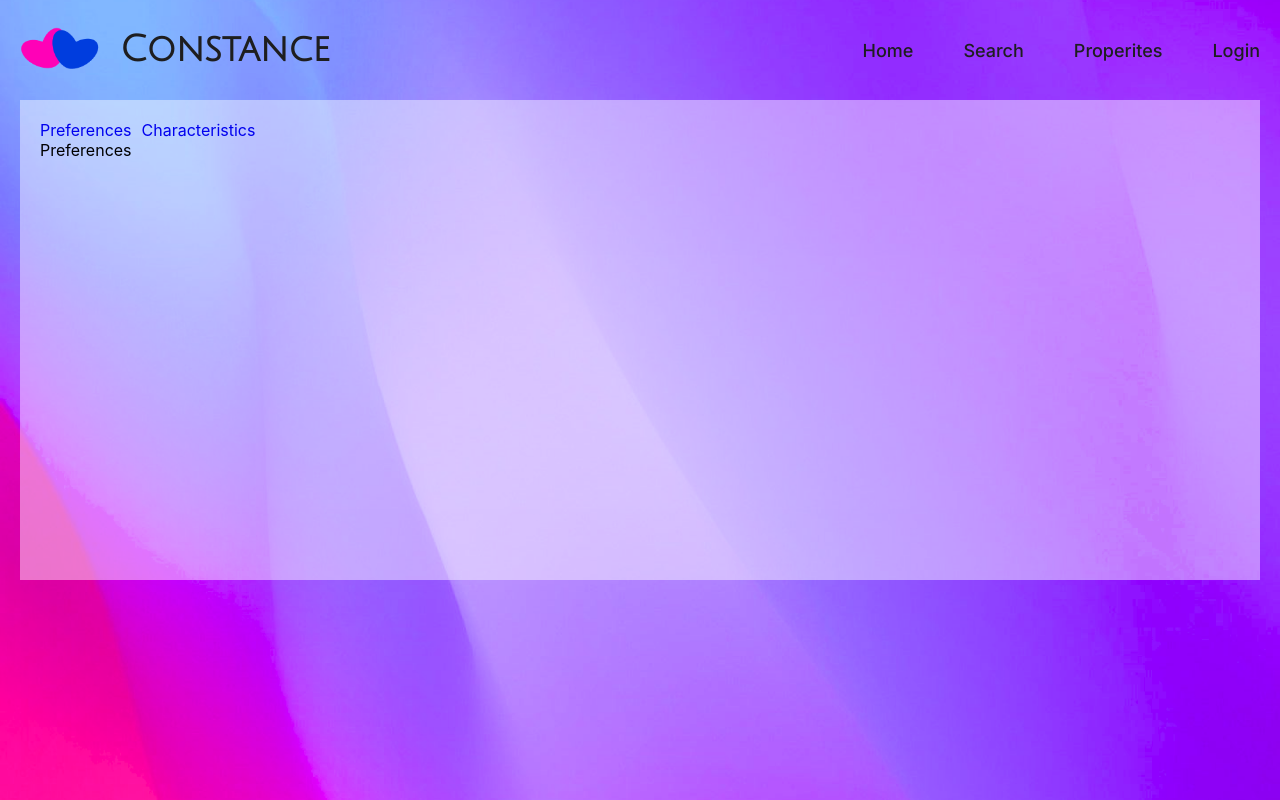
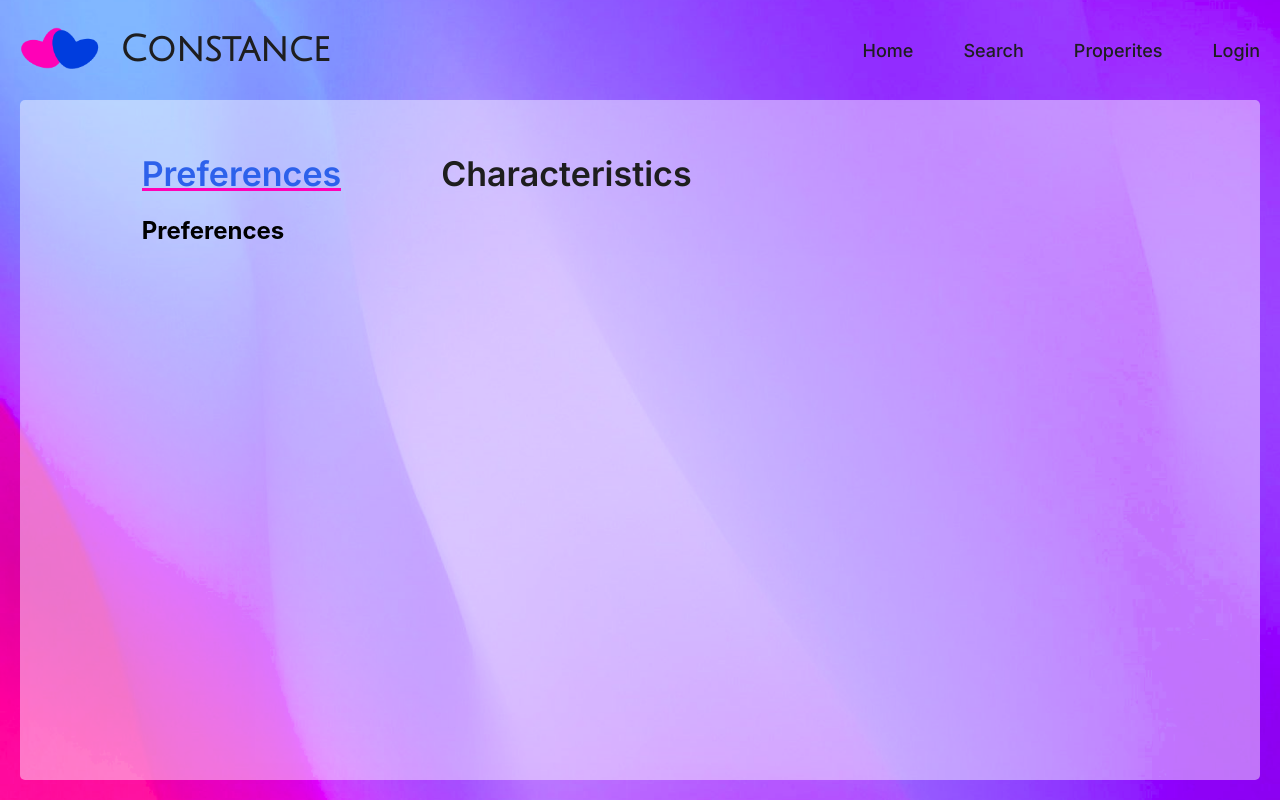
Before and after one commit to SmokingElk/Constance, a React (Create React App) app in the folder client/: page /properties/preferences in a window 1280 px wide. Built offline with nearby package versions, Linux system fonts and the light colour scheme; no server answers.

Commit message:
add properties block layout

```diff
--- a/client/src/components/App/App.module.css
+++ b/client/src/components/App/App.module.css
@@ -4,4 +4,5 @@
 	height: 100%;
 	box-sizing: border-box;
 	padding: 0 20px;
+	overflow-y: scroll;
 }
--- a/client/src/components/Properties/Preferences/Preferences.jsx
+++ b/client/src/components/Properties/Preferences/Preferences.jsx
@@ -36,8 +36,8 @@ const createGroups = (preferencesTree, sex) => {
             settingsElements.push(<PreferenceSetting key={id} />);
         }
 
-        groups.push(<div>
-            <h3>{group}</h3>
+        groups.push(<div className={classes.group}>
+            <h3 className={classes.groupName}>{group}</h3>
             {settingsElements}
         </div>);
     }
@@ -50,11 +50,11 @@ const Preferences = props => {
     let groups = createGroups(preferencesTree, props.sex);
 
     return (
-        <div>
-            <div>Preferences</div>
+        <div className={classes.body}>
+            <h2 className={classes.pageTitle}>Preferences</h2>
             <div className={classes.preferencesContainer}>{groups}</div>
         </div>
-    )
-};
+    );
+}
 
 export default Preferences;
--- a/client/src/components/Properties/Properties.jsx
+++ b/client/src/components/Properties/Properties.jsx
@@ -2,17 +2,29 @@ import { NavLink, Route, Router } from "react-router-dom";
 import classes from "./Properties.module.css";
 import PreferencesContainer from "./Preferences/PreferencesContainer";
 import CharacteristicsContainer from "./Characteristics/CharacteristicsContainer";
+import Container from "../Utils/Container/Container";
 
 const Properties = props => {
     return (
-        <div className={classes.layout}>
-            <div className={classes.innerNav}>
-                <NavLink to="/properties/preferences">Preferences</NavLink>
-                <NavLink to="/properties/characteristics">Characteristics</NavLink>
+        <Container fitHeight={true}>
+            <div className={classes.body}>
+                <div className={classes.layout}>
+                    <div className={classes.content}>
+                        <div className={classes.innerNav}>
+                            <NavLink
+                            className={classes.link + " " + (props.showPreferences ? classes.highlighted : "")}
+                            to="/properties/preferences">Preferences</NavLink>
+
+                            <NavLink
+                            className={classes.link + " " + (!props.showPreferences ? classes.highlighted : "")}
+                            to="/properties/characteristics">Characteristics</NavLink>
+                        </div>
+
+                        <div>{props.showPreferences ? <PreferencesContainer /> : <CharacteristicsContainer />}</div>
+                    </div>
+                </div>
             </div>
-
-            <div>{props.showPreferences ? <PreferencesContainer /> : <CharacteristicsContainer />}</div>
-        </div>
+        </Container>
     );
 }
 
--- a/client/src/components/Properties/Properties.module.css
+++ b/client/src/components/Properties/Properties.module.css
@@ -1,11 +1,51 @@
+.body {
+    width: 100%;
+    height: calc(100% - 20px);
+    background-color: rgba(255, 255, 255, 0.45);
+    border-radius: 5px;
+    box-sizing: border-box;
+    padding: 32px 0;
+}
+
 .layout {
     width: 100%;
-    background-color: rgba(255, 255, 255, 0.45);
+    height: 100%;
+    display: grid;
+    gap: 20px;
+    grid-template-columns: repeat(12, 1fr);
+}
+
+.content {
+    grid-column: 2 / 12;
+}
+
+.link {
+    font-family: 'Inter';
+    font-style: normal;
+    font-weight: 600;
+    font-size: 34px;
+    line-height: 44px;
+
+    display: flex;
+    align-items: center;
+
+    color: #1E1E1E;
+}
+
+.link.highlighted {
+    color: #2D61EB;
+    text-decoration: underline;
+    text-decoration-color: #FF01B7;
+}
+
+.layout {
+    width: 100%;
+
     box-sizing: border-box;
     padding: 20px;
 }
 
 .innerNav {
     display: flex;
-    gap: 10px;
+    gap: 100px;
 }
--- a/client/src/components/Utils/Container/Container.jsx
+++ b/client/src/components/Utils/Container/Container.jsx
@@ -2,7 +2,7 @@ import classes from "./Container.module.css";
 
 const Container = props => {
     return (
-        <div className={classes.container}>
+        <div className={classes.container + " " + (props.fitHeight ? classes.fitHeight : "")}>
             {props.children}
         </div>
     );
--- a/client/src/components/Utils/Container/Container.module.css
+++ b/client/src/components/Utils/Container/Container.module.css
@@ -2,3 +2,7 @@
     max-width: 1290px;
     margin: 0 auto;
 }
+
+.container.fitHeight {
+    height: calc(100% - 100px);
+}
--- a/client/src/index.css
+++ b/client/src/index.css
@@ -1,5 +1,6 @@
 * {
 	outline: none;
+	overflow: hidden;
 }
 
 ::-webkit-scrollbar {
```
